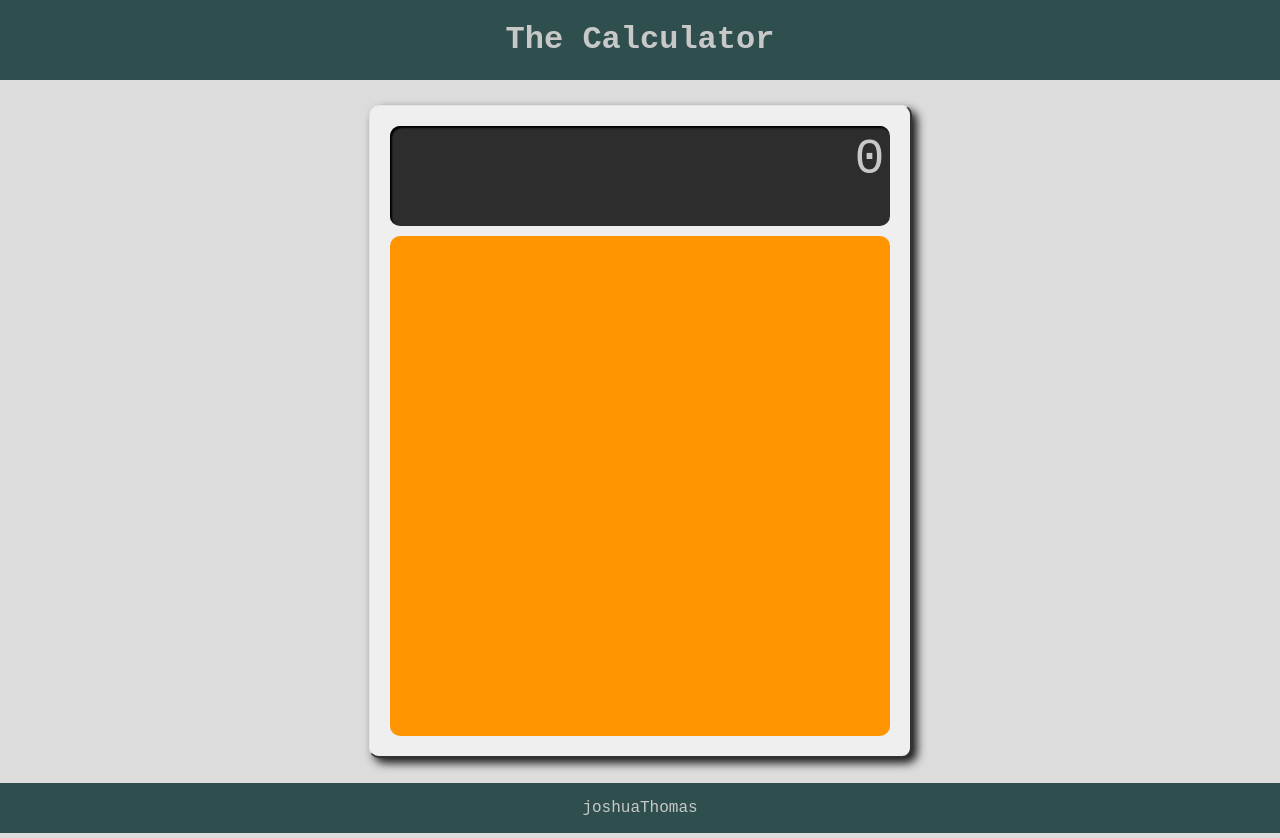
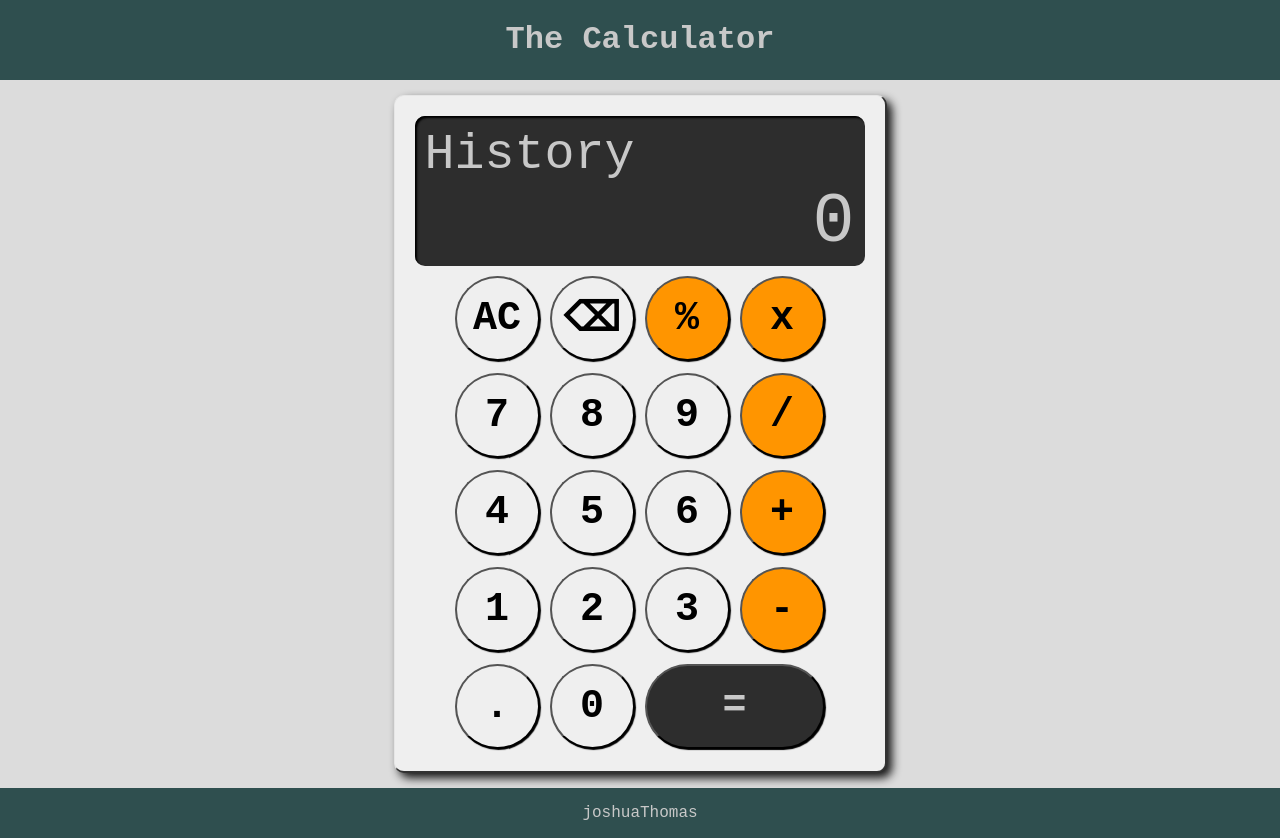
Before and after one commit to jk-thomas/odin-calculator, a plain HTML site: page index.html in a window 1280 px wide. Drawn offline with Linux system fonts and the light colour scheme.

Commit message:
v0.2 - final design

```diff
--- a/index.html
+++ b/index.html
@@ -14,10 +14,33 @@
     <main class="main">
         <div class="frame">
             <div class="window">
-                0
+                <div class="secondary">
+                    History
+                </div>
+                <div class="primary">
+                    0<!-- 00000000000000 -->
+                </div>
             </div>
             <div class="button-container">
-
+                <button class="btn" data-clear>AC</button>
+                <button class="btn" data-delete>⌫</button>
+                <button class="btn op" data-operator>%</button>
+                <button class="btn op" data-operator>x</button>
+                <button class="btn" data-number>7</button>
+                <button class="btn" data-number>8</button>
+                <button class="btn" data-number>9</button>
+                <button class="btn op" data-operator>/</button>
+                <button class="btn" data-number>4</button>
+                <button class="btn" data-number>5</button>
+                <button class="btn" data-number>6</button>
+                <button class="btn op" data-operator>+</button>
+                <button class="btn" data-number>1</button>
+                <button class="btn" data-number>2</button>
+                <button class="btn" data-number>3</button>
+                <button class="btn op" data-operator>-</button>
+                <button class="btn" data-point>.</button>
+                <button class="btn" data-number>0</button>
+                <button class="btn dbl op" data-equal>=</button>
             </div>
         </div>
     </main>
--- a/script.js
+++ b/script.js
@@ -0,0 +1,27 @@
+let NUM;
+
+let winPrim = document.querySelector(".primary");
+let winSec = document.querySelector(".secondary");
+
+
+
+
+
+
+
+
+
+
+
+let buttons = document.querySelectorAll(".btn");
+buttons.forEach(button => {
+    button.addEventListener("mousedown", () => {
+        button.classList.toggle("pressed");
+    });
+    button.addEventListener("mouseup", () => {
+        button.classList.toggle("pressed");
+    });
+    button.addEventListener("mouseleave", () => {
+        button.classList.remove("pressed");
+    });
+})
--- a/styles.css
+++ b/styles.css
@@ -36,7 +36,7 @@ body {
     background-color: rgb(239, 239, 239);
     border-radius: 10px;
     padding: 20px;
-    margin: 25px;
+    margin: 15px;
     box-shadow: 5px 5px 10px rgb(20, 20, 20);
     border-top: solid 1px rgb(230, 230, 230);
     border-left: solid 1px rgb(230, 230, 230);
@@ -45,25 +45,77 @@ body {
 }
 
 .window {
-    width: 500px;
-    height: 100px;
+    width: 450px;
+    height: 150px;
     /* border: solid 1px rgb(200, 200, 200); */
     background-color: rgb(45, 45, 45);
     border-radius: 10px;
     margin-bottom: 10px;
     box-shadow: inset 2px 2px 2px black;
-    padding: 5px;
+    padding: 10px;
+    display: flex;
+    flex-direction: column;
+    font-size: 50px;
+    font-family: 'Courier New', Courier, monospace;
+}
+
+.window .secondary {
+    display: flex;
+    justify-content: flex-start;
+    flex: 1;
+}
+
+.window .primary {
     display: flex;
     justify-content: flex-end;
-    font-size: 50px;
+    flex: 2;
+    font-size: 70px;
 }
 
 .button-container {
-    width: 500px;
-    height: 500px;
+    width: 450px;
+    height: 475px;
     /* border: solid 1px rgb(200, 200, 200); */
+    /* background-color: #ff9500; */
+    /* border-radius: 10px; */
+    display: flex;
+    flex-wrap: wrap;
+    gap: 10px;
+    /* overflow: hidden; */
+    justify-content: center;
+}
+
+.btn {
+    width: 85px;
+    height: 85px;
+    border-radius: 50px;
+    font-family: 'Courier New', Courier, monospace;
+    font-weight: bold;
+    font-size: 40px;
+    box-shadow: 1px 1px 1px black;
+}
+
+.btn:hover {
+    opacity: 0.8;
+    cursor: pointer;
+    transform: scale(1.05);
+}
+
+.btn.pressed {
+    box-shadow: none;
+}
+
+.op {
     background-color: #ff9500;
-    border-radius: 10px;
+}
+
+.dbl {
+    width: 180px;
+}
+
+.dbl.op {
+    color: rgb(200, 200, 200);
+    background-color: rgb(45, 45, 45);
 }
 
 .footer {
```
